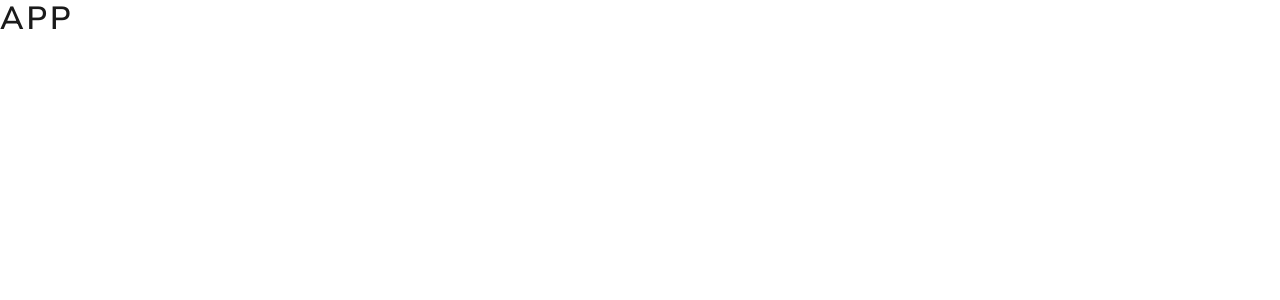
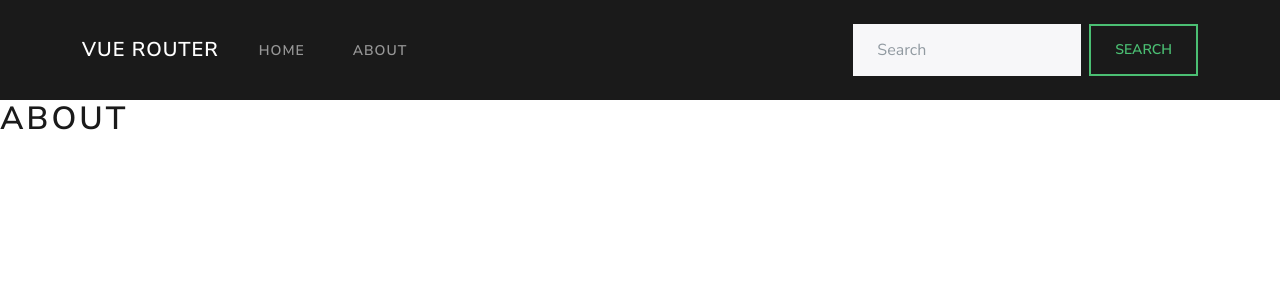
Before and after one commit to NightCoderMMCoder/Vue3-Router, a Vue app: page /about in a window 1280 px wide. Shown: the top 300 px of the page. Built offline with nearby package versions, Linux system fonts and the light colour scheme.

Commit message:
2-manuallyRouteSetup

```diff
--- a/package.json
+++ b/package.json
@@ -8,7 +8,8 @@
   },
   "dependencies": {
     "core-js": "^3.6.5",
-    "vue": "^3.0.0"
+    "vue": "^3.0.0",
+    "vue-router": "^4.0.8"
   },
   "devDependencies": {
     "@vue/cli-plugin-babel": "~4.5.0",
--- a/src/App.vue
+++ b/src/App.vue
@@ -1,10 +1,15 @@
 <template>
-  <h1>App</h1>
+  <navbar></navbar>
+  <router-view></router-view>
 </template>
 
 <script>
+import Navbar from "./components/Layouts/Navbar.vue";
 export default {
   name: "App",
+  components: {
+    Navbar,
+  },
 };
 </script>
 
--- /dev/null
+++ b/src/components/Layouts/Navbar.vue
@@ -0,0 +1,43 @@
+<template>
+  <nav class="navbar navbar-expand-lg navbar-dark bg-primary">
+    <div class="container">
+      <a class="navbar-brand" href="#">Vue Router</a>
+      <button
+        class="navbar-toggler"
+        type="button"
+        data-bs-toggle="collapse"
+        data-bs-target="#navbarSupportedContent"
+        aria-controls="navbarSupportedContent"
+        aria-expanded="false"
+        aria-label="Toggle navigation"
+      >
+        <span class="navbar-toggler-icon"></span>
+      </button>
+      <div class="collapse navbar-collapse" id="navbarSupportedContent">
+        <ul class="navbar-nav me-auto mb-2 mb-lg-0">
+          <li class="nav-item">
+            <a class="nav-link" href="/">Home</a>
+          </li>
+          <li class="nav-item">
+            <a class="nav-link" href="/about">About</a>
+          </li>
+        </ul>
+        <form class="d-flex">
+          <input
+            class="form-control me-2"
+            type="search"
+            placeholder="Search"
+            aria-label="Search"
+          />
+          <button class="btn btn-outline-success" type="submit">Search</button>
+        </form>
+      </div>
+    </div>
+  </nav>
+</template>
+
+<script>
+export default {};
+</script>
+
+<style></style>
--- a/src/main.js
+++ b/src/main.js
@@ -1,5 +1,8 @@
 import { createApp } from "vue";
 import App from "./App.vue";
 import "./assets/bootstrap.min.css";
+import router from "./routes/index";
 
-createApp(App).mount("#app");
+createApp(App)
+  .use(router)
+  .mount("#app");
--- /dev/null
+++ b/src/routes/index.js
@@ -0,0 +1,21 @@
+import { createRouter, createWebHistory } from "vue-router";
+import About from "../views/About";
+import Home from "../views/Home";
+
+let routes = [
+  {
+    path: "/",
+    component: Home,
+  },
+  {
+    path: "/about",
+    component: About,
+  },
+];
+
+let router = createRouter({
+  history: createWebHistory(),
+  routes,
+});
+
+export default router;
--- /dev/null
+++ b/src/views/About.vue
@@ -0,0 +1,9 @@
+<template>
+  <h1>About</h1>
+</template>
+
+<script>
+export default {};
+</script>
+
+<style></style>
--- /dev/null
+++ b/src/views/Home.vue
@@ -0,0 +1,9 @@
+<template>
+  <h1>Home</h1>
+</template>
+
+<script>
+export default {};
+</script>
+
+<style></style>
```
Also changed, not shown: 1 other file (tests, documents, lock files or other folders).
